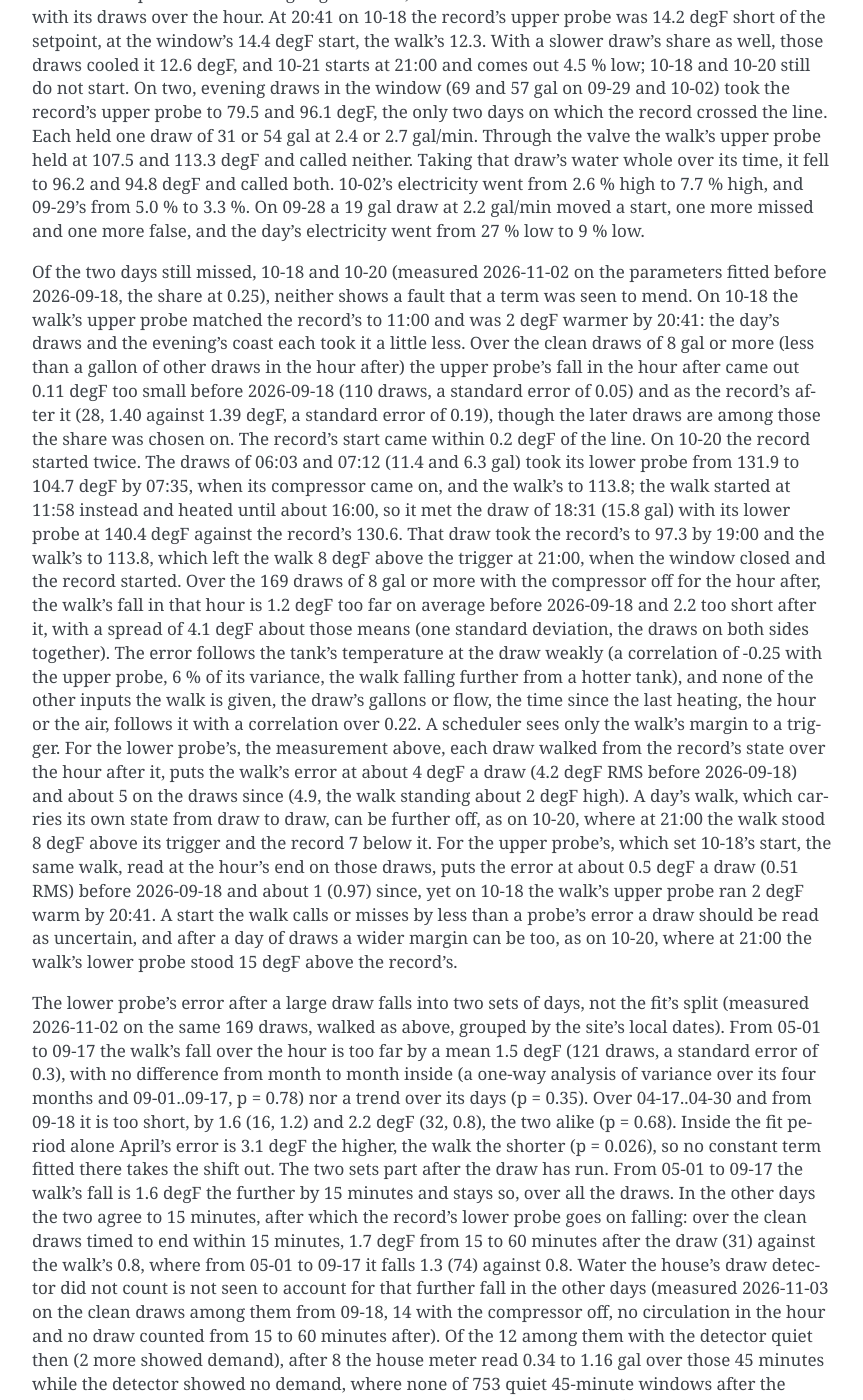
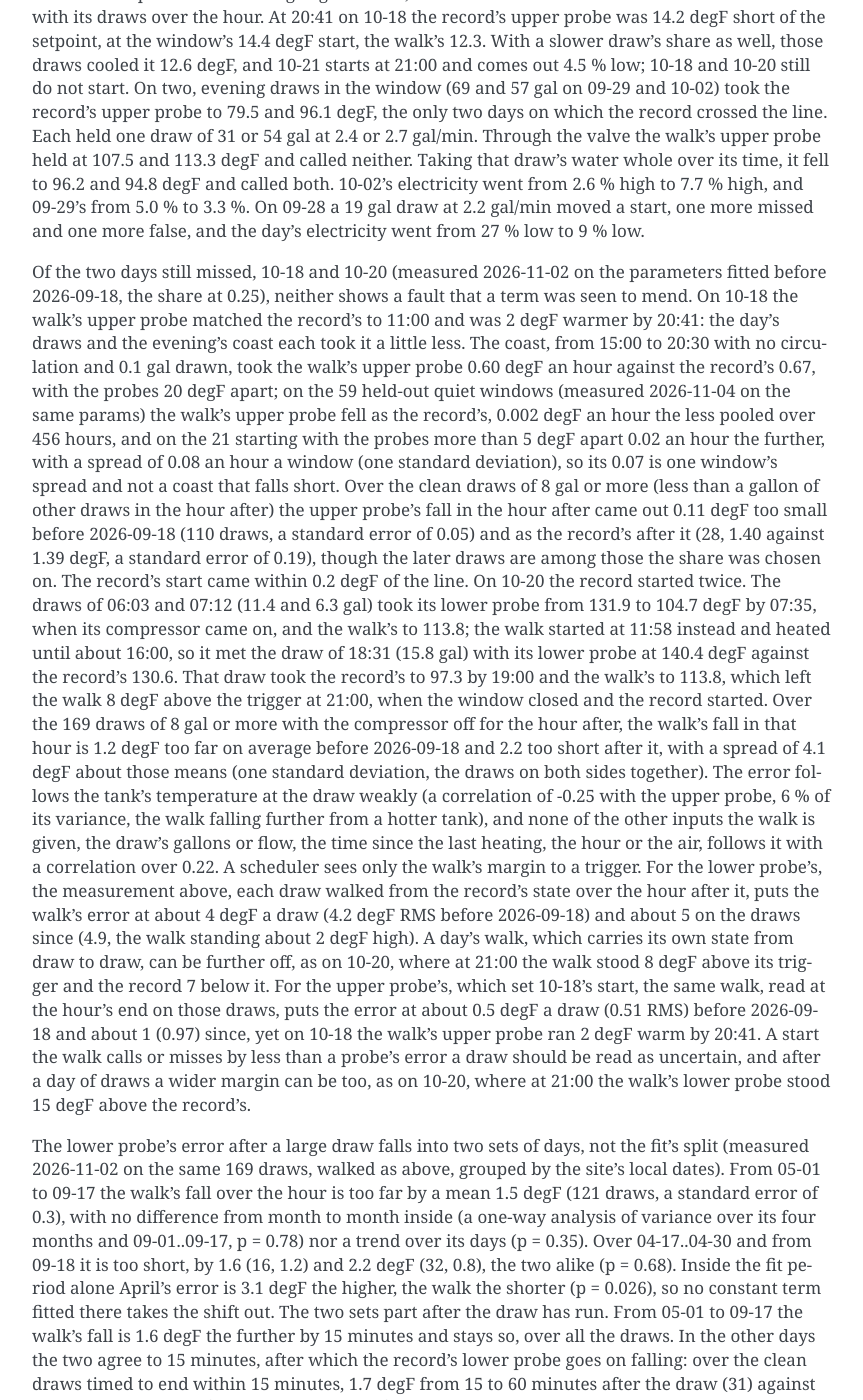
Before and after one commit to eman/nwp500-python, a Sphinx documentation site: the page built from docs/explanation/simulator.rst, in a window 1280 px wide and 1400 px high, scrolled down 11775 px. Shown: the whole window, without its empty margins (338-1201 px from the left). Built offline with Sphinx 7.4.7, drawn with Linux system fonts in a browser that asks for light colours.

Commit message:
docs(sim): 10-18's evening coast is one quiet window's spread

```diff
--- a/docs/explanation/simulator.rst
+++ b/docs/explanation/simulator.rst
@@ -683,44 +683,52 @@
 the parameters fitted before 2026-09-18, the share at 0.25), neither
 shows a fault that a term was seen to mend. On 10-18 the walk's upper
 probe matched the record's to 11:00 and was 2 degF warmer by 20:41: the
-day's draws and the evening's coast each took it a little less. Over the
-clean draws of 8 gal or more (less than a gallon of other draws in the
-hour after) the upper probe's fall in the hour after came out 0.11 degF
-too small before 2026-09-18 (110 draws, a standard error of 0.05) and as
-the record's after it (28, 1.40 against 1.39 degF, a standard error of
-0.19), though the later draws are among those the share was chosen on.
-The record's start came within 0.2 degF of the line. On 10-20 the record
-started twice. The draws of 06:03 and 07:12 (11.4 and 6.3 gal) took its
-lower probe from 131.9 to 104.7 degF by 07:35, when its compressor came
-on, and the walk's to 113.8; the walk started at 11:58 instead and
-heated until about 16:00, so it met the draw of 18:31 (15.8 gal) with
-its lower probe at 140.4 degF against the record's 130.6. That draw took
-the record's to 97.3 by 19:00 and the walk's to 113.8, which left the
-walk 8 degF above the trigger at 21:00, when the window closed and the
-record started. Over the 169 draws of 8 gal or more with the compressor
-off for the hour after, the walk's fall in that hour is 1.2 degF too far
-on average before 2026-09-18 and 2.2 too short after it, with a spread
-of 4.1 degF about those means (one standard deviation, the draws on both
-sides together). The error follows the tank's temperature at the draw
-weakly (a correlation of -0.25 with the upper probe, 6 % of its
-variance, the walk falling further from a hotter tank), and none of the
-other inputs the walk is given, the draw's gallons or flow, the time
-since the last heating, the hour or the air, follows it with a
-correlation over 0.22. A scheduler sees only the walk's margin to a
-trigger. For the lower probe's, the measurement above, each draw walked
-from the record's state over the hour after it, puts the walk's error at
-about 4 degF a draw (4.2 degF RMS before 2026-09-18) and about 5 on the
-draws since (4.9, the walk standing about 2 degF high). A day's walk,
-which carries its own state from draw to draw, can be further off, as on
-10-20, where at 21:00 the walk stood 8 degF above its trigger and the
-record 7 below it. For the upper probe's, which set 10-18's start, the
-same walk, read at the hour's end on those draws, puts the error at
-about 0.5 degF a draw (0.51 RMS) before 2026-09-18 and about 1 (0.97)
-since, yet on 10-18 the walk's upper probe ran 2 degF warm by 20:41. A
-start the walk calls or misses by less than a probe's error a draw
-should be read as uncertain, and after a day of draws a wider margin can
-be too, as on 10-20, where at 21:00 the walk's lower probe stood 15 degF
-above the record's.
+day's draws and the evening's coast each took it a little less. The
+coast, from 15:00 to 20:30 with no circulation and 0.1 gal drawn, took
+the walk's upper probe 0.60 degF an hour against the record's 0.67, with
+the probes 20 degF apart; on the 59 held-out quiet windows (measured
+2026-11-04 on the same params) the walk's upper probe fell as the
+record's, 0.002 degF an hour the less pooled over 456 hours, and on the
+21 starting with the probes more than 5 degF apart 0.02 an hour the
+further, with a spread of 0.08 an hour a window (one standard
+deviation), so its 0.07 is one window's spread and not a coast that
+falls short. Over the clean draws of 8 gal or more (less than a gallon
+of other draws in the hour after) the upper probe's fall in the hour
+after came out 0.11 degF too small before 2026-09-18 (110 draws, a
+standard error of 0.05) and as the record's after it (28, 1.40 against
+1.39 degF, a standard error of 0.19), though the later draws are among
+those the share was chosen on. The record's start came within 0.2 degF
+of the line. On 10-20 the record started twice. The draws of 06:03 and
+07:12 (11.4 and 6.3 gal) took its lower probe from 131.9 to 104.7 degF
+by 07:35, when its compressor came on, and the walk's to 113.8; the walk
+started at 11:58 instead and heated until about 16:00, so it met the
+draw of 18:31 (15.8 gal) with its lower probe at 140.4 degF against the
+record's 130.6. That draw took the record's to 97.3 by 19:00 and the
+walk's to 113.8, which left the walk 8 degF above the trigger at 21:00,
+when the window closed and the record started. Over the 169 draws of 8
+gal or more with the compressor off for the hour after, the walk's fall
+in that hour is 1.2 degF too far on average before 2026-09-18 and 2.2
+too short after it, with a spread of 4.1 degF about those means (one
+standard deviation, the draws on both sides together). The error follows
+the tank's temperature at the draw weakly (a correlation of -0.25 with
+the upper probe, 6 % of its variance, the walk falling further from a
+hotter tank), and none of the other inputs the walk is given, the draw's
+gallons or flow, the time since the last heating, the hour or the air,
+follows it with a correlation over 0.22. A scheduler sees only the
+walk's margin to a trigger. For the lower probe's, the measurement
+above, each draw walked from the record's state over the hour after it,
+puts the walk's error at about 4 degF a draw (4.2 degF RMS before
+2026-09-18) and about 5 on the draws since (4.9, the walk standing about
+2 degF high). A day's walk, which carries its own state from draw to
+draw, can be further off, as on 10-20, where at 21:00 the walk stood 8
+degF above its trigger and the record 7 below it. For the upper probe's,
+which set 10-18's start, the same walk, read at the hour's end on those
+draws, puts the error at about 0.5 degF a draw (0.51 RMS) before
+2026-09-18 and about 1 (0.97) since, yet on 10-18 the walk's upper probe
+ran 2 degF warm by 20:41. A start the walk calls or misses by less than
+a probe's error a draw should be read as uncertain, and after a day of
+draws a wider margin can be too, as on 10-20, where at 21:00 the walk's
+lower probe stood 15 degF above the record's.
 
 The lower probe's error after a large draw falls into two sets of days,
 not the fit's split (measured 2026-11-02 on the same 169 draws, walked
```
